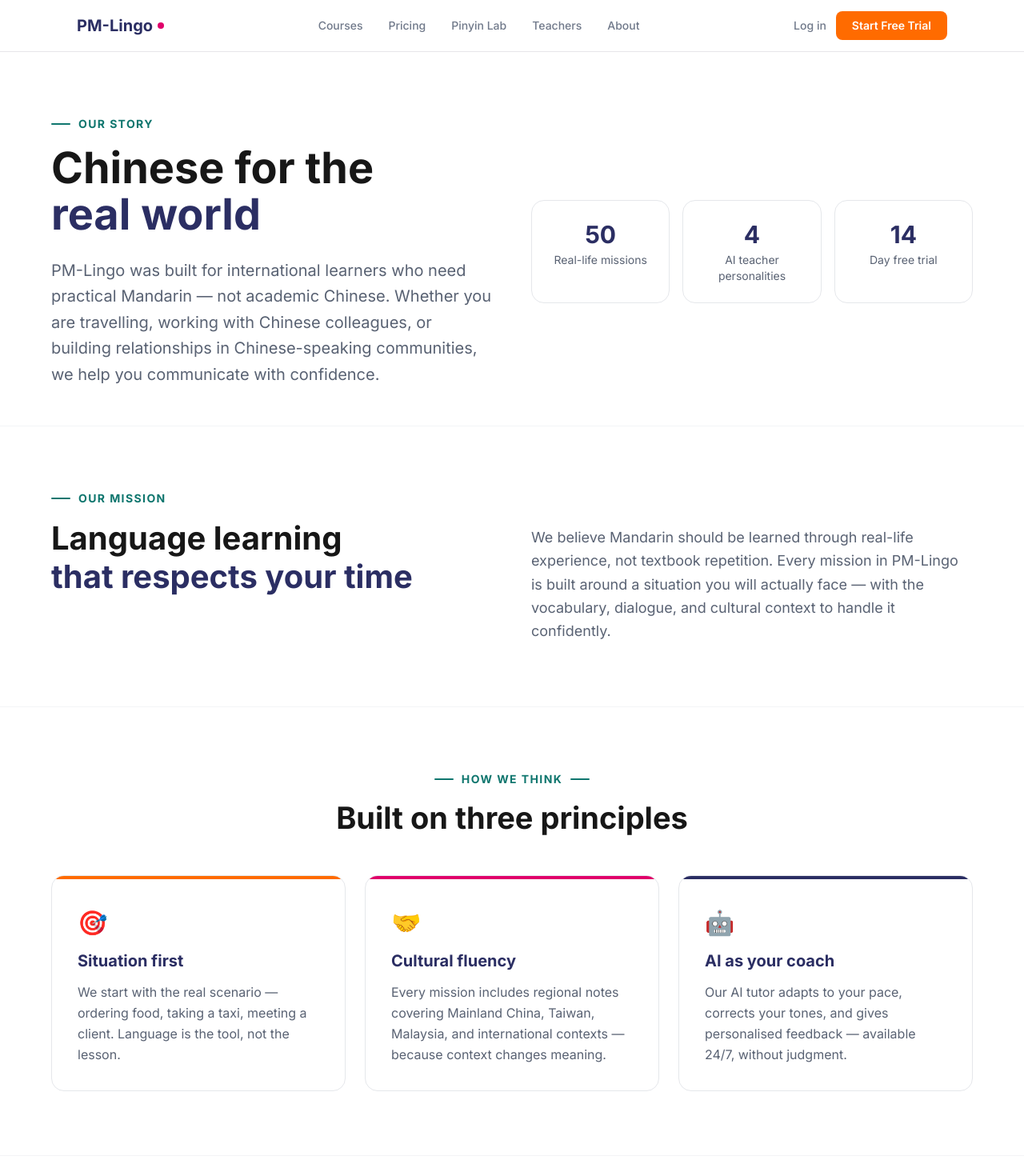
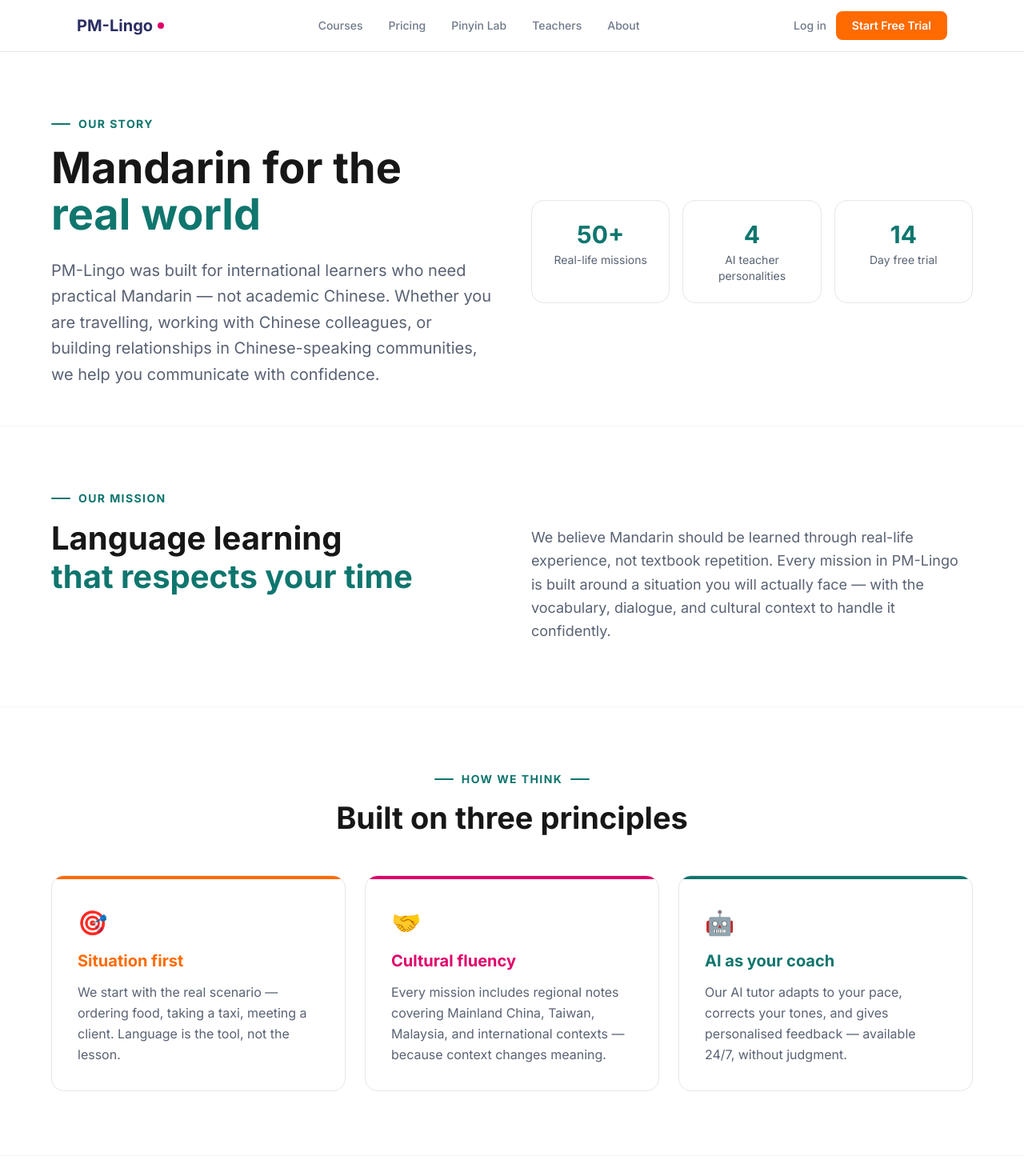
Before and after one commit to pmrsite/pm-lingo, a Next.js app: page /about in a window 1280 px wide. Shown: the top 1470 px of the page at 80% size. Built offline with nearby package versions, Linux system fonts and the light colour scheme.

Commit message:
fix: apply teal colour consistently across about, teachers, and pricing pages

```diff
--- a/app/about/page.tsx
+++ b/app/about/page.tsx
@@ -7,15 +7,15 @@
 }
 
 const stats = [
-  { num: '50', label: 'Real-life missions' },
-  { num: '4', label: 'AI teacher personalities' },
-  { num: '14', label: 'Day free trial' },
+  { num: '50+', label: 'Real-life missions' },
+  { num: '4',   label: 'AI teacher personalities' },
+  { num: '14',  label: 'Day free trial' },
 ]
 
 const values = [
-  { icon: '🎯', title: 'Situation first', body: 'We start with the real scenario — ordering food, taking a taxi, meeting a client. Language is the tool, not the lesson.', accent: '#FF6B00' },
-  { icon: '🤝', title: 'Cultural fluency', body: 'Every mission includes regional notes covering Mainland China, Taiwan, Malaysia, and international contexts — because context changes meaning.', accent: '#E0006A' },
-  { icon: '🤖', title: 'AI as your coach', body: 'Our AI tutor adapts to your pace, corrects your tones, and gives personalised feedback — available 24/7, without judgment.', accent: '#2B2E63' },
+  { icon: '🎯', title: 'Situation first',    body: 'We start with the real scenario — ordering food, taking a taxi, meeting a client. Language is the tool, not the lesson.', accent: '#FF6B00' },
+  { icon: '🤝', title: 'Cultural fluency',   body: 'Every mission includes regional notes covering Mainland China, Taiwan, Malaysia, and international contexts — because context changes meaning.', accent: '#E0006A' },
+  { icon: '🤖', title: 'AI as your coach',   body: 'Our AI tutor adapts to your pace, corrects your tones, and gives personalised feedback — available 24/7, without judgment.', accent: '#0F766E' },
 ]
 
 export default function AboutPage() {
@@ -29,9 +29,9 @@
             <div>
               <SectionLabel>Our Story</SectionLabel>
               <h1 className="font-bold text-lingo-text mb-6" style={{ fontSize: 'clamp(34px, 5vw, 54px)', lineHeight: 1.08 }}>
-                Chinese for the
+                Mandarin for the
                 <br />
-                <span className="text-lingo-navy">real world</span>
+                <span style={{ color: '#0F766E' }}>real world</span>
               </h1>
               <p className="text-lingo-body text-xl leading-relaxed">
                 PM-Lingo was built for international learners who need practical Mandarin — not academic Chinese.
@@ -42,7 +42,7 @@
             <div className="grid grid-cols-3 gap-4">
               {stats.map((s) => (
                 <div key={s.label} className="text-center border border-gray-200 rounded-2xl p-6">
-                  <div className="text-3xl font-bold text-lingo-navy mb-1">{s.num}</div>
+                  <div className="text-3xl font-bold mb-1" style={{ color: '#0F766E' }}>{s.num}</div>
                   <div className="text-sm text-lingo-body leading-snug">{s.label}</div>
                 </div>
               ))}
@@ -59,7 +59,7 @@
             <h2 className="font-bold text-lingo-text" style={{ fontSize: 'clamp(26px, 3.5vw, 40px)', lineHeight: 1.2 }}>
               Language learning
               <br />
-              <span className="text-lingo-navy">that respects your time</span>
+              <span style={{ color: '#0F766E' }}>that respects your time</span>
             </h2>
             <p className="text-lingo-body text-lg leading-relaxed pt-2">
               We believe Mandarin should be learned through real-life experience, not textbook repetition.
@@ -80,7 +80,7 @@
               <div key={v.title} className="border border-gray-200 rounded-2xl p-8 relative overflow-hidden">
                 <div className="absolute top-0 left-0 right-0 h-1" style={{ background: v.accent }} />
                 <div className="text-3xl mb-4 mt-2">{v.icon}</div>
-                <h3 className="font-bold text-lingo-navy text-xl mb-3">{v.title}</h3>
+                <h3 className="font-bold text-xl mb-3" style={{ color: v.accent }}>{v.title}</h3>
                 <p className="text-lingo-body text-base leading-relaxed">{v.body}</p>
               </div>
             ))}
--- a/app/pricing/page.tsx
+++ b/app/pricing/page.tsx
@@ -4,7 +4,7 @@
 
 export const metadata = {
   title: 'Pricing — PM-Lingo',
-  description: 'Simple, honest pricing for Chinese language learning. Start free, upgrade anytime.',
+  description: 'Simple, honest pricing for Mandarin language learning. Start free, upgrade anytime.',
 }
 
 const faqs = [
@@ -15,6 +15,8 @@
   { q: 'Is there a student or group discount?', a: 'Yes. Contact us at hello@pm-lingo.com for group pricing for schools, companies, or cohorts of 5 or more learners.' },
   { q: 'Can I switch between monthly and annual?', a: 'Yes. You can upgrade from monthly to annual at any time and we will prorate the difference.' },
 ]
+
+const planAccents = ['#0F766E', '#2B2E63', '#FF6B00']
 
 export default function PricingPage() {
   return (
@@ -33,10 +35,10 @@
       <section className="py-16 px-4">
         <div className="max-w-6xl mx-auto">
           <div className="grid md:grid-cols-3 gap-8 items-start">
-            {pricingPlans.map((plan) => (
+            {pricingPlans.map((plan, i) => (
               <div
                 key={plan.id}
-                className={`rounded-2xl p-8 border flex flex-col ${
+                className={`rounded-2xl p-8 border flex flex-col relative overflow-hidden ${
                   plan.highlighted ? 'scale-105 shadow-xl' : 'shadow-sm'
                 }`}
                 style={
@@ -45,6 +47,10 @@
                     : { background: '#fff', borderColor: '#E5E7EB' }
                 }
               >
+                {/* top accent bar */}
+                {!plan.highlighted && (
+                  <div className="absolute top-0 left-0 right-0 h-1" style={{ background: planAccents[i] }} />
+                )}
                 {plan.highlighted && (
                   <div className="text-xs font-bold px-3 py-1 rounded-full inline-block mb-4 self-start" style={{ background: '#E0006A', color: '#fff' }}>
                     MOST POPULAR
@@ -63,7 +69,10 @@
                 <ul className="space-y-3 mb-8 flex-1">
                   {plan.features.map((f) => (
                     <li key={f} className={`text-base flex items-start gap-2 ${plan.highlighted ? 'text-white/85' : 'text-lingo-body'}`}>
-                      <span className={`mt-0.5 flex-shrink-0 font-bold ${plan.highlighted ? 'text-white' : 'text-lingo-navy'}`}>✓</span>
+                      <span
+                        className="mt-0.5 flex-shrink-0 font-bold"
+                        style={{ color: plan.highlighted ? '#fff' : planAccents[i] }}
+                      >✓</span>
                       {f}
                     </li>
                   ))}
--- a/app/teachers/page.tsx
+++ b/app/teachers/page.tsx
@@ -5,7 +5,7 @@
 export const metadata = { title: 'Teachers — PM-Lingo' }
 
 const teacherAccents: Record<string, { accent: string; textColor: string; emoji: string }> = {
-  mei: { accent: '#64C4B9', textColor: '#2B2E63', emoji: '🧘' },
+  mei: { accent: '#0F766E', textColor: '#0F766E', emoji: '🧘' },
   lin: { accent: '#E0006A', textColor: '#C2005C', emoji: '✨' },
   jun: { accent: '#2B2E63', textColor: '#1E2147', emoji: '📚' },
   kai: { accent: '#FF6B00', textColor: '#E85D04', emoji: '🎯' },
@@ -63,9 +63,7 @@
                         </div>
                       ))}
 
-                      <button
-                        className="w-full text-sm font-medium px-4 py-2.5 rounded-xl border border-gray-200 text-lingo-muted hover:border-gray-300 transition-colors mt-2"
-                      >
+                      <button className="w-full text-sm font-medium px-4 py-2.5 rounded-xl border border-gray-200 text-lingo-muted hover:border-gray-300 transition-colors mt-2">
                         🎤 Voice demo coming soon
                       </button>
                     </div>
```
